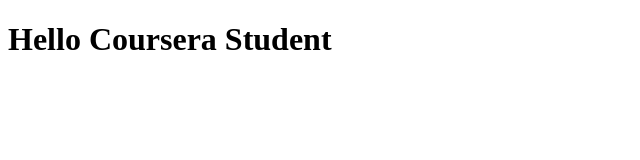
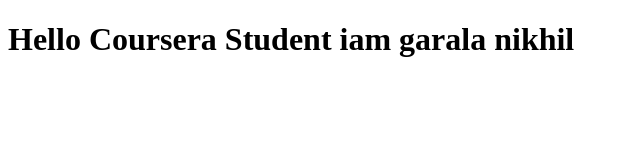
Before and after one commit to nikhilgarala/coursera-test, a plain HTML site: page index.html in a window 1280 px wide. Shown: the whole page, without its empty margins (0-640 px from the left). Drawn offline with Linux system fonts and the light colour scheme.

Commit message:
Next Version of Web File.

```diff
--- a/index.html
+++ b/index.html
@@ -5,6 +5,6 @@
   <title>Hello Coursera</title>
   </head>
   <body>
-    <h1>Hello Coursera Student</h1>
+    <h1>Hello Coursera Student iam garala nikhil</h1>
   </body>
 </html>
```
